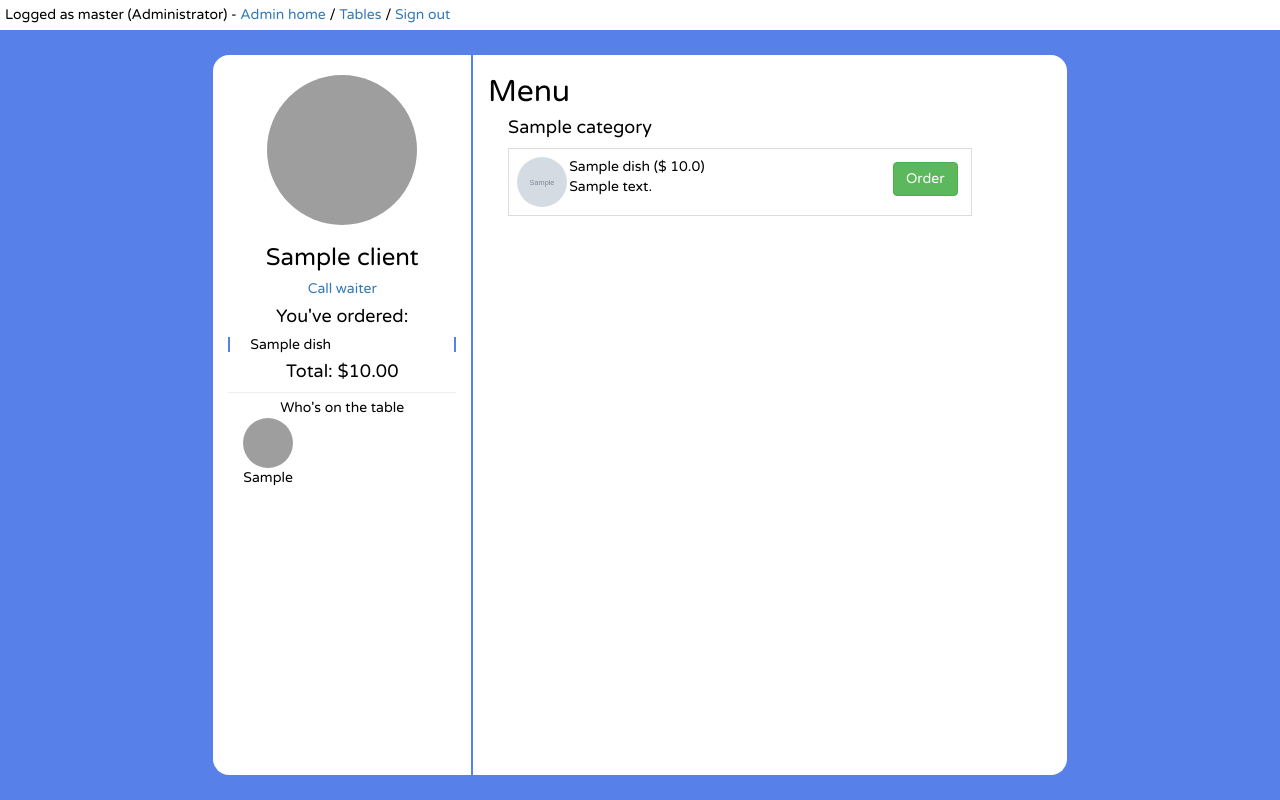
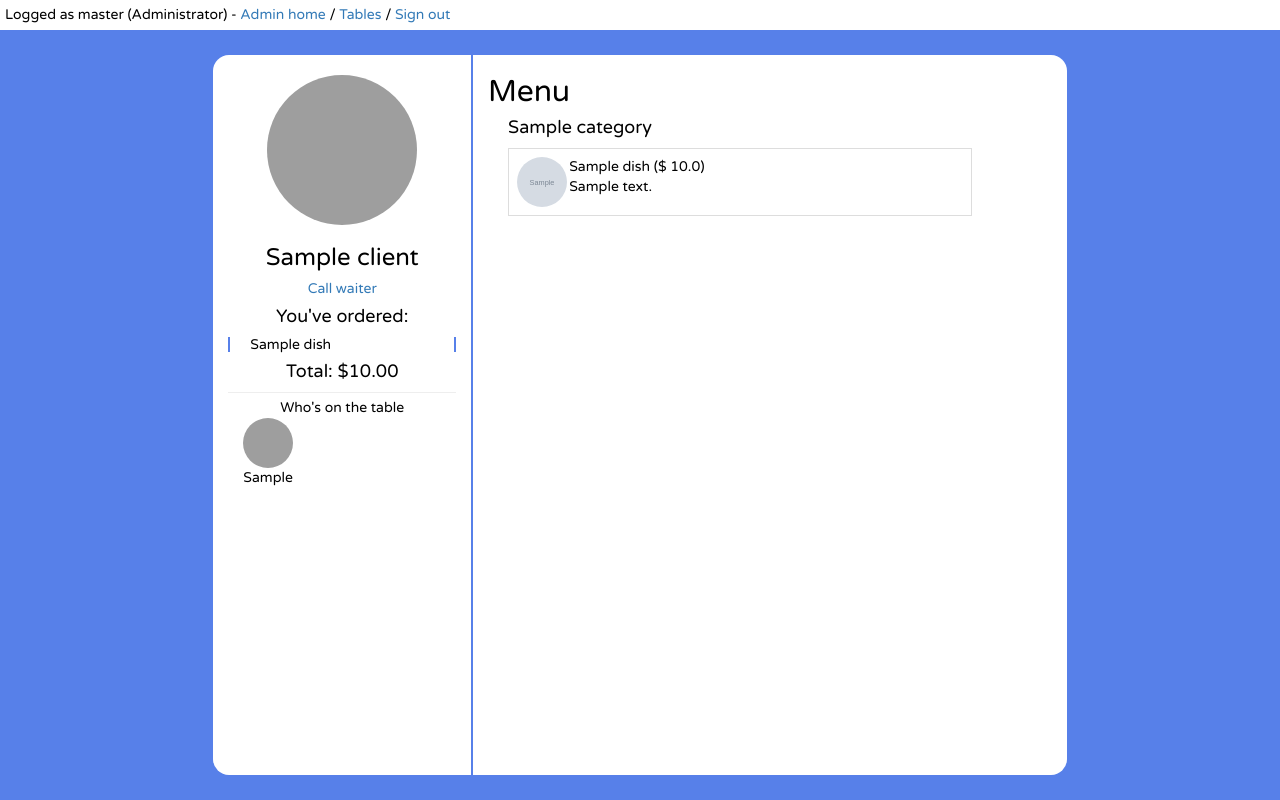
Before and after one commit to raphaelzin/EasyOrder, a Rails app: page /tables/home?id=1 in a window 1280 px wide. Run offline with Rails 7, Linux system fonts and the light colour scheme; the visitor is signed in with stand-in values (Sample User, id 1); data comes from the database, SQL or seed files in the repository; tables that the repository leaves empty hold one stand-in row (values such as "Sample post"); grey boxes marked "Sample" are stand-in pictures; style sheets or scripts are compiled from the project's sources; parts of the project's set-up code (start-up, migrations or seed data) failed here and were passed over; some libraries are stand-ins or nearby versions; grey boxes are pictures that could not be loaded.

Commit message:
Finish tables option added and now it stores the orders.

```diff
--- a/app/assets/javascripts/application.js
+++ b/app/assets/javascripts/application.js
@@ -18,15 +18,8 @@
 
 function alertMessage()
 {
-	$( ".alert-error" ).hide();
+	$( ".alert-danger" ).hide();
 	$( ".alert-success" ).hide();
-  	$( ".alert-error" ).fadeIn(500).delay( 3000 ).fadeOut( 500 );
+  	$( ".alert-danger" ).fadeIn(500).delay( 3000 ).fadeOut( 500 );
   	$( ".alert-success" ).fadeIn(500).delay( 3000 ).fadeOut( 500 );
 }
-
-$(document).ready(function(){
-	$("#toggle-show").click(function(){
-		var tableID = $(this).attr("class");
-	    $("#table" + tableID + "-content").toggle("fast");
-	});
-});
--- a/app/assets/stylesheets/application.css
+++ b/app/assets/stylesheets/application.css
@@ -16,6 +16,7 @@
  *= require bootstrap-social
  *= require_self
  */
+
 
 body
 {
--- a/app/controllers/tables_controller.rb
+++ b/app/controllers/tables_controller.rb
@@ -10,6 +10,7 @@ class TablesController < ApplicationController
       if current_client.present?
         @client = current_client
         @client.table = @table
+        @client.done = false
         @client.save
       end
 			session[:table_id] = @table.id
@@ -25,13 +26,15 @@ class TablesController < ApplicationController
 
   def home
   	@new = Client.new
+
     if not current_table.present?
       session[:table_id] = params[:id]
     end
 
     if current_client.present?
-      if current_table != current_client.table
-        redirect_to tables_home_path
+      if not current_client.table.present?
+        reset_session
+        redirect_to root_path
       end
     end
   end
@@ -58,6 +61,47 @@ class TablesController < ApplicationController
     end
   end
 
+    def finish_table
+    @table = Table.find(params[:table_id])
+    done = true
+
+    @order = Order.new
+
+    @table.clients.each do |c|
+      if !c.done
+        done = false
+        flash[:error] = "All clients must be done before finishing the table"
+        redirect_to :back
+        return
+      end
+      c.dishes.each do |d|
+        @order.dishes << d
+      end
+
+      c.dishes = []
+      c.done = false
+      flash[:error] = "Order total = #{@order.bill_value} in #{@order.dishes.count}"
+    end
+    if done
+
+      if @order.bill_value > 0
+        @order.waiter = @table.waiter
+        @order.client = @table.clients.first
+        @order.save!
+      end
+
+      @table.clients = []
+      @table.requested = false
+      # Generate a random word with 8 characters
+      o = [('1'..'9'),('a'..'z')].map { |i| i.to_a }.flatten
+      @table.code = (0...8).map { o[rand(o.length)] }.join
+      # End
+
+      @table.save
+      redirect_to waiters_tables_path
+    end
+  end
+
   def toggle_request
     @table = Table.find(params[:table_id])
     @table.requested = !@table.requested
--- a/app/views/admins/tables.html.erb
+++ b/app/views/admins/tables.html.erb
@@ -4,6 +4,9 @@
 <!-- <hr> -->
 <table class="table table-bordered">
 	<% @tables.each do |t| %>
+		<% if t.number == 0 %>
+			<% next %>
+		<% end %>
 		<tr>
 			<td>
 				<div class="text-left col-xl-6 col-md-6">
--- a/app/views/layouts/application.html.erb
+++ b/app/views/layouts/application.html.erb
@@ -45,7 +45,7 @@
           </div>
         <%end%>
         <% if flash[:error] %>
-          <div class="alert alert-error">
+          <div class="alert alert-danger">
             <a href="#" class="close" data-dismiss="alert" aria-label="close">&times;</a>
             <strong>Error!</strong> <%= flash[:error]%><br>
           </div>
--- a/app/views/tables/home.html.erb
+++ b/app/views/tables/home.html.erb
@@ -75,7 +75,11 @@
 					<%= d.description %><br>
 				</div>
 				 <div class="text-left col-xl-2 col-md-2" style="padding-right: 0px;">
-				<%= link_to "Order", add_dish_table_client_path(current_table, current_client, dish_id: d.id, id: d.id), method: :post, data: { confirm: 'Confirm your order' }, class: "btn btn-success pull-right order-btn" %>
+
+				 	<!-- <%= current_client.inspect %> -->
+				<%= link_to_if((current_client.present? and not current_client.done), 'Order',add_dish_table_client_path(current_table, current_client, dish_id: d.id, id: d.id), method: :post, data:
+        			{ confirm: 'Confirm your order' }, :class => 'btn btn-success pull-right order-btn'){}%>
+
 				</div>
 			<!-- Dish END -->
 
@@ -87,6 +91,7 @@
 
 
 	</div>
-</div>
+</div><br>
+Table's code: <%= current_table.code %>
 <br>
 </div>
--- a/config/routes.rb
+++ b/config/routes.rb
@@ -34,6 +34,7 @@ Rails.application.routes.draw do
 
   resources :tables do
     post :toggle_request, on: :member
+    post :finish_table, on: :member
   	resources :clients do
   		post :add_dish, on: :member
       post :remove_dish, on: :member
```
Also changed, not shown: app/models/order.rb (+9 -0 lines), app/views/admins/stats.html.erb (+16 -2 lines), app/views/waiters/tables.html.erb (+20 -9 lines), Gemfile.lock.
